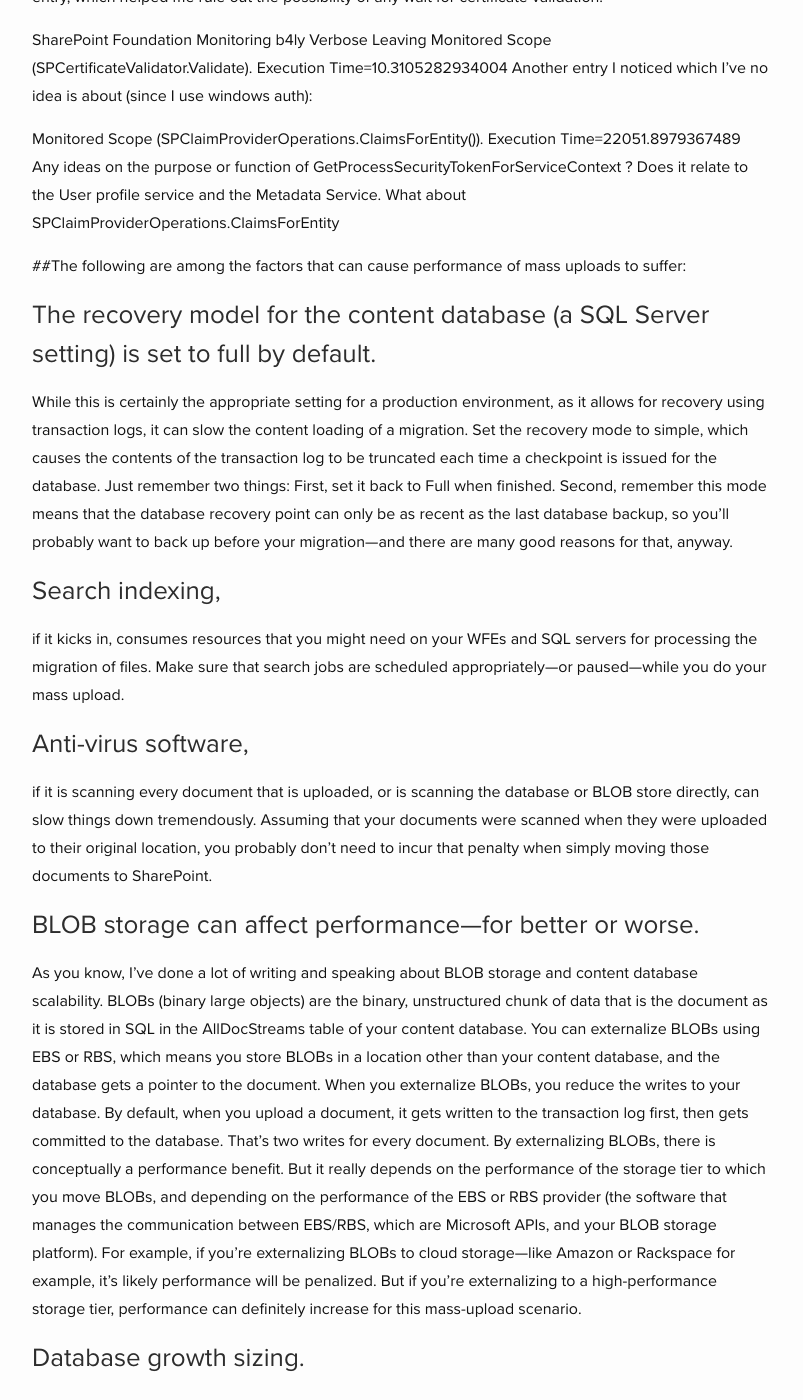
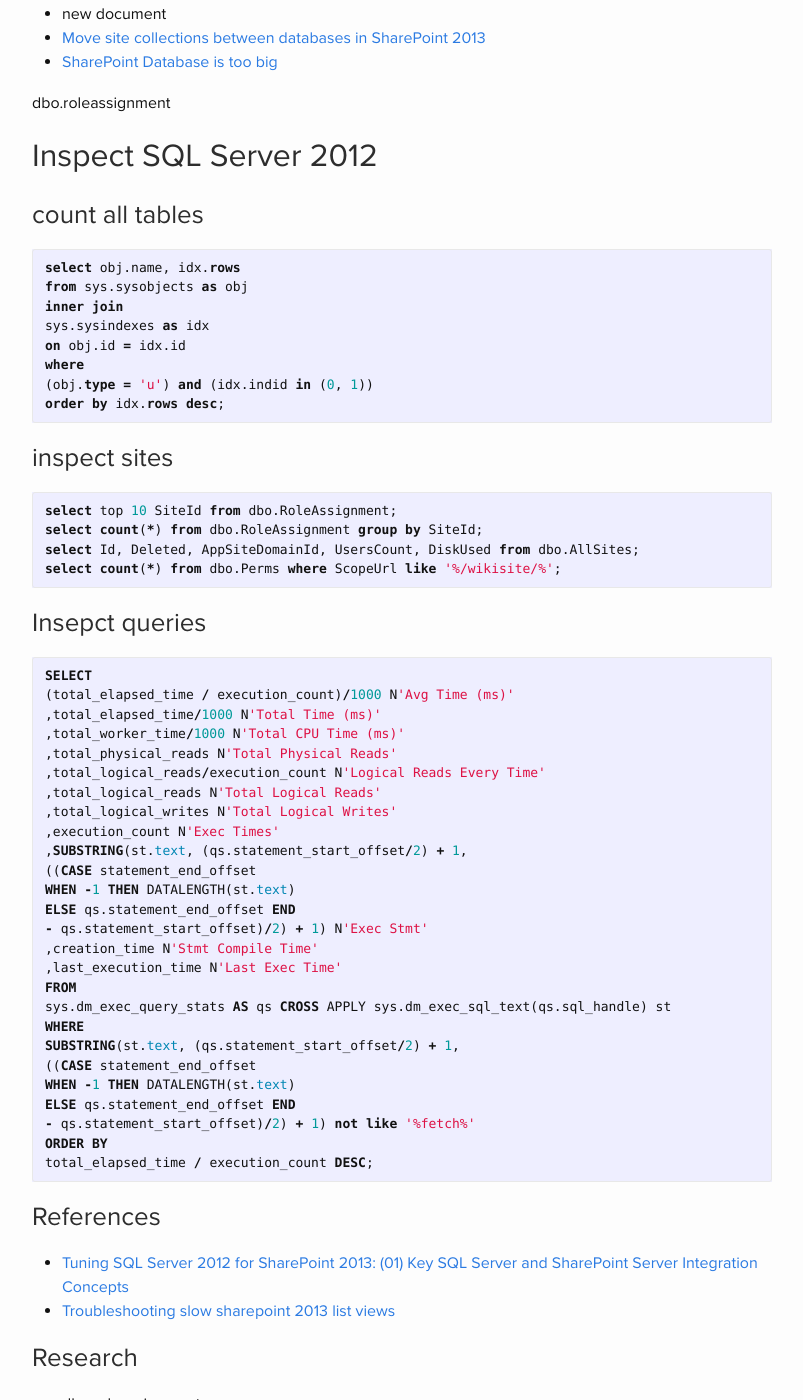
Before and after one commit to oxnz/oxnz.github.io, a Jekyll site: the page built from _posts/2016-01-30-sharepoint-performance.md, in a window 1280 px wide and 1400 px high, scrolled down 1062 px. Shown: the whole window, without its empty margins (238-1041 px from the left). Built offline with Jekyll 4.4.1, drawn with Linux system fonts in a browser that asks for light colours; comment, search, counter and statistics services are not loaded; some of the changed text lies outside the part shown.

Commit message:
add inspections

````diff
--- a/_posts/2016-01-30-sharepoint-performance.md
+++ b/_posts/2016-01-30-sharepoint-performance.md
@@ -10,6 +10,95 @@
 This article describes various performance-related issues may occured on your sharepoint farm.
 
 <!--more-->
+
+## Table of Contents
+
+* TOC
+{:toc}
+
+## Site Collection and Site Management
+
+* new site
+* new sub-site
+* new document library
+* new document
+* [Move site collections between databases in SharePoint 2013](https://technet.microsoft.com/en-us/library/cc825328.aspx?f=255&MSPPError=-2147217396)
+* [SharePoint Database is too big](https://social.msdn.microsoft.com/Forums/en-US/781797ac-df99-4ad0-b132-5dd16baaac3c/sharepoint-database-is-too-big?forum=sharepointgeneralprevious)
+
+dbo.roleassignment
+
+## Inspect SQL Server 2012
+
+### count all tables
+
+```sql
+select obj.name, idx.rows
+from sys.sysobjects as obj
+inner join
+sys.sysindexes as idx
+on obj.id = idx.id
+where
+(obj.type = 'u') and (idx.indid in (0, 1))
+order by idx.rows desc;
+```
+
+### inspect sites
+
+```sql
+select top 10 SiteId from dbo.RoleAssignment;
+select count(*) from dbo.RoleAssignment group by SiteId;
+select Id, Deleted, AppSiteDomainId, UsersCount, DiskUsed from dbo.AllSites;
+select count(*) from dbo.Perms where ScopeUrl like '%/wikisite/%';
+```
+
+### Insepct queries
+
+```sql
+SELECT
+(total_elapsed_time / execution_count)/1000 N'Avg Time (ms)'
+,total_elapsed_time/1000 N'Total Time (ms)'
+,total_worker_time/1000 N'Total CPU Time (ms)'
+,total_physical_reads N'Total Physical Reads'
+,total_logical_reads/execution_count N'Logical Reads Every Time'
+,total_logical_reads N'Total Logical Reads'
+,total_logical_writes N'Total Logical Writes'
+,execution_count N'Exec Times'
+,SUBSTRING(st.text, (qs.statement_start_offset/2) + 1,
+((CASE statement_end_offset
+WHEN -1 THEN DATALENGTH(st.text)
+ELSE qs.statement_end_offset END
+- qs.statement_start_offset)/2) + 1) N'Exec Stmt'
+,creation_time N'Stmt Compile Time'
+,last_execution_time N'Last Exec Time'
+FROM
+sys.dm_exec_query_stats AS qs CROSS APPLY sys.dm_exec_sql_text(qs.sql_handle) st
+WHERE
+SUBSTRING(st.text, (qs.statement_start_offset/2) + 1,
+((CASE statement_end_offset
+WHEN -1 THEN DATALENGTH(st.text)
+ELSE qs.statement_end_offset END
+- qs.statement_start_offset)/2) + 1) not like '%fetch%'
+ORDER BY
+total_elapsed_time / execution_count DESC;
+```
+
+### References
+
+* [Tuning SQL Server 2012 for SharePoint 2013: (01) Key SQL Server and SharePoint Server Integration Concepts](https://channel9.msdn.com/series/tuning-sql-server-2012-for-sharepoint-2013/tuning-sql-server-2012-for-sharepoint-2013-01-key-sql-server-and-sharepoint-server-integration-conce)
+* [Troubleshooting slow sharepoint 2013 list views](http://sharepoint-community.net/profiles/blogs/troubleshooting-slow-sharepoint-2013-list-views)
+
+### Research
+
+* dbo.roleassignment
+* dbo.docstreams
+
+### Sharepoint 2013 Command Line Admin
+
+```
+$siteUrl = "http://spapp01/sites/wiki"
+$web = Get-SPWeb $siteUrl
+$listref = $web.Lists[$list]
+```
 
 ## Extremely slow at first load
 
@@ -82,3 +171,4 @@
 ## References
 
 * [Deploy Office Web Apps Server](https://technet.microsoft.com/en-us/library/jj219455.aspx)
+* [Software boundaries and limits for SharePoint 2013](https://technet.microsoft.com/en-us/library/cc262787%28v=office.15%29.aspx?f=255&MSPPError=-2147217396)
````
